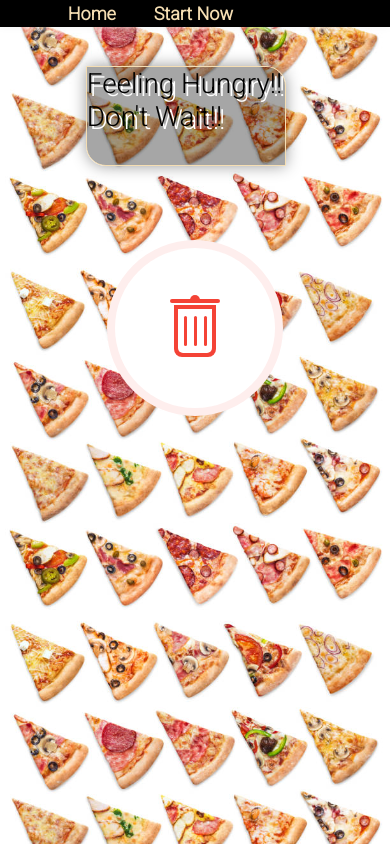
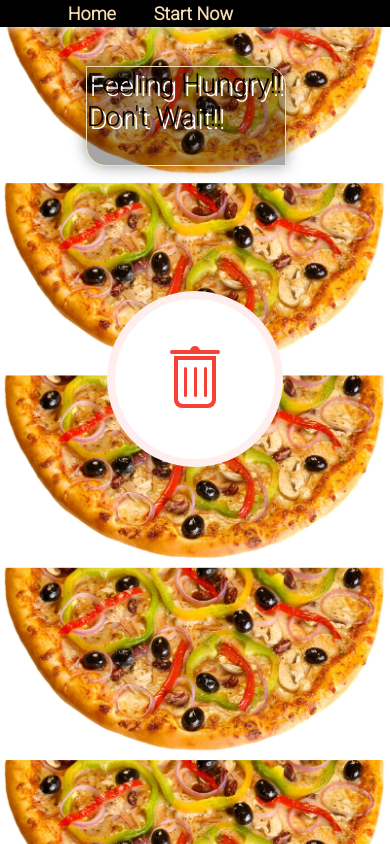
Before and after one commit to Anum23432/Pizza-App-in-React, a React (Create React App) app: page /CancelOrder in a window 390 px wide. Built offline with nearby package versions, Linux system fonts and the light colour scheme.

Commit message:
Pizza App

```diff
--- a/src/App.css
+++ b/src/App.css
@@ -88,6 +88,7 @@
         text-shadow: 2px 2px black;
         border-radius: 0 20px 0 20px;
         box-shadow: 0 0 30px 0 whitesmoke;
+	background-color: #00000052;
 
     }
 
@@ -206,7 +207,7 @@ select.biggest{
 #app-cover
 {
     position: fixed;
-    top: 30%;
+    top: 40%;
     right: 0;
     left:0;
     width: 160px;
@@ -446,7 +447,7 @@ div ul li:active{
 
  }
 body{
-	 background: url('./components/pz1.jpg')   center/cover ;
+	 background: url('./components/pz3.jpg')   center/cover ;
 	 font-family: 'Roboto', sans-serif;
  }
 .star{
@@ -505,7 +506,7 @@ select.biggest{
  }
 #app-cover{
     position: fixed;
-    top: 41%;
+    top: 47%;
     right: 0;
     left:0;
     width: 160px;
```
Lines whose indentation alone changed are shown as unchanged.
